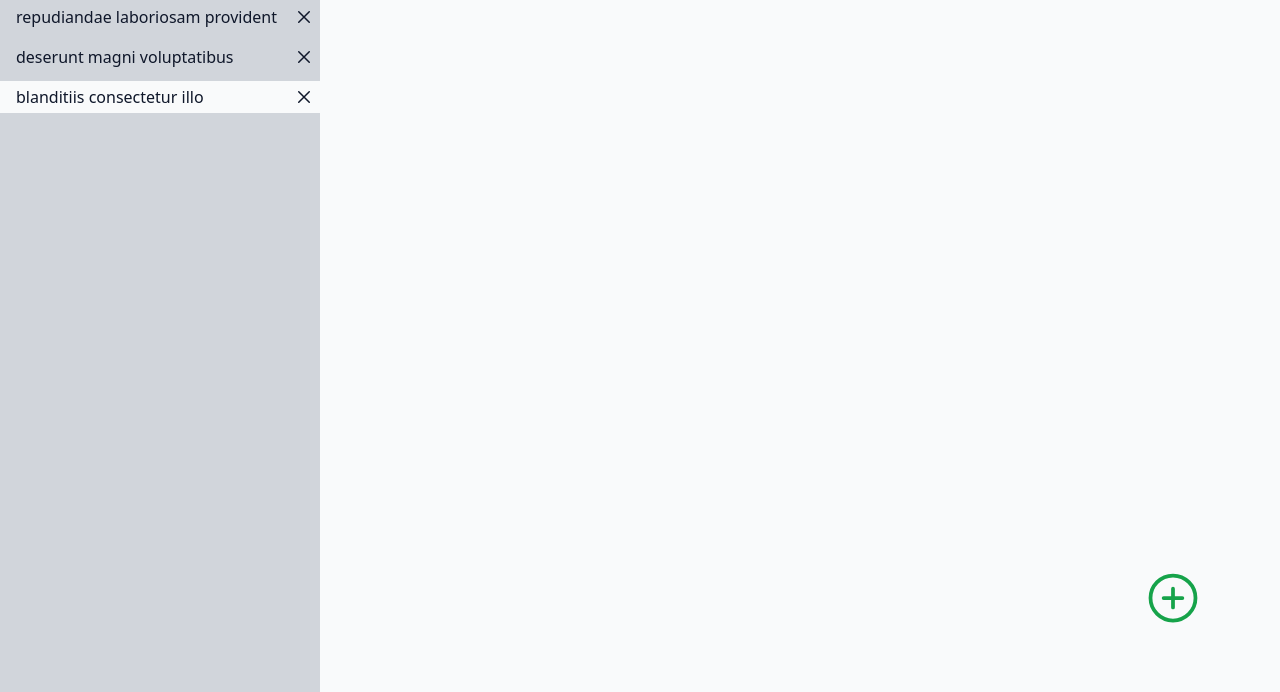
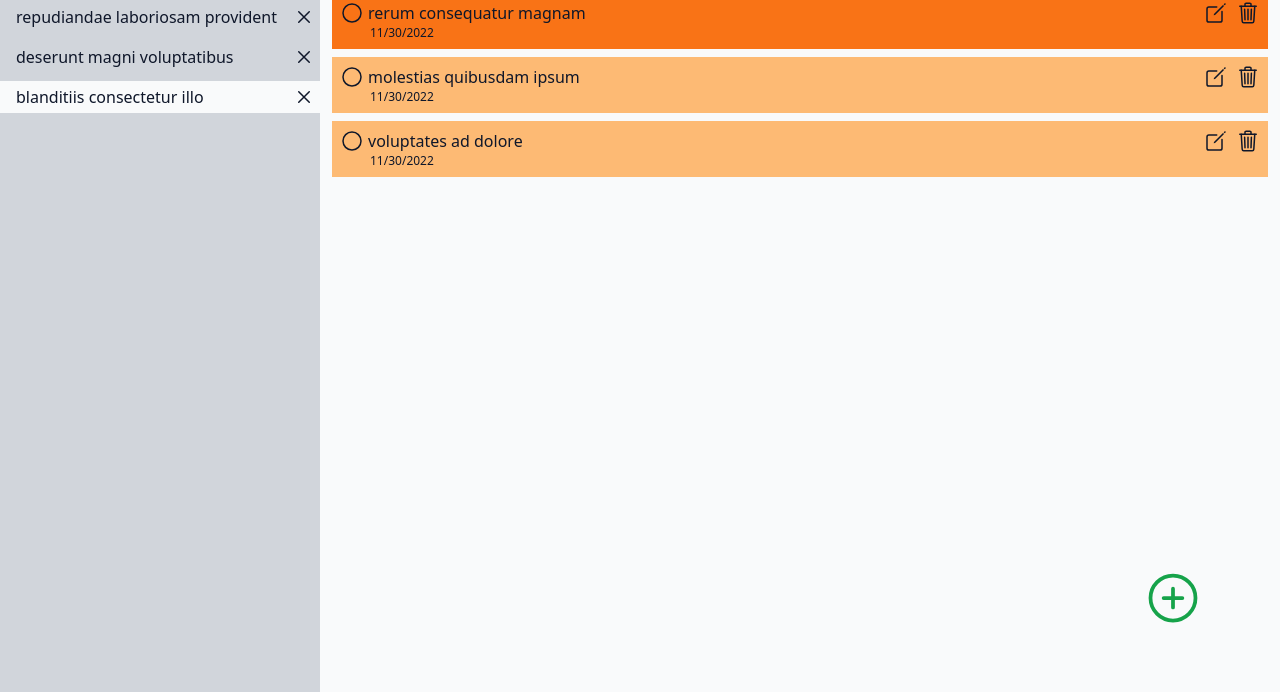
Before and after one commit to MERatio/todo-list, a website built with webpack: page src/index.html in a window 1280 px wide. Shown: the part 108-800 px from the top of the page. Built offline with nearby package versions, Linux system fonts and the light colour scheme.

Commit message:
Add Todo, and populate data using it

```diff
--- a/package.json
+++ b/package.json
@@ -37,6 +37,7 @@
   },
   "dependencies": {
     "@faker-js/faker": "^7.6.0",
+    "date-fns": "^2.29.3",
     "nanoid": "^4.0.0"
   }
 }
--- a/src/index.html
+++ b/src/index.html
@@ -57,7 +57,7 @@
           <h3
             class="js-todos-project text-center text-lg font-bold md:text-xl"
           ></h3>
-          <ul class="mt-2 space-y-2">
+          <ul class="js-todo-list mt-2 space-y-2">
             <!-- li class="bg-orange-200 p-2">
               <div class="flex items-center">
                 <button
--- a/src/js/Dom.js
+++ b/src/js/Dom.js
@@ -1,4 +1,6 @@
+import format from 'date-fns/format';
 import Project from './Project';
+import Todo from './Todo';
 import eventEmitter from './eventEmitter';
 
 const Dom = (function () {
@@ -8,6 +10,84 @@ const Dom = (function () {
   const _newProjectBtn = document.querySelector('.js-new-project-btn');
   const _projectList = document.querySelector('.js-project-list');
   const _todosProject = document.querySelector('.js-todos-project');
+  const _todoList = document.querySelector('.js-todo-list');
+
+  function _createTodo(data) {
+    const priorityColors = {
+      1: 'bg-orange-200',
+      2: 'bg-orange-300',
+      3: 'bg-orange-400',
+      4: 'bg-orange-500',
+    };
+
+    const todo = document.createElement('li');
+    todo.classList.add(`${priorityColors[data.priority]}`, 'p-2');
+
+    const topDiv = document.createElement('div');
+    topDiv.classList.add('flex', 'items-center');
+    todo.appendChild(topDiv);
+
+    const completeBtn = document.createElement('button');
+    completeBtn.setAttribute('type', 'button');
+    completeBtn.classList.add(
+      'flex',
+      'cursor-pointer',
+      'items-center',
+      'hover:text-slate-700'
+    );
+    completeBtn.setAttribute('title', 'Mark as complete');
+    completeBtn.setAttribute('aria-label', 'Mark as complete');
+    topDiv.appendChild(completeBtn);
+
+    const completeBtnIcon = document.createElement('ion-icon');
+    completeBtnIcon.setAttribute('name', 'ellipse-outline');
+    completeBtn.appendChild(completeBtnIcon);
+
+    const title = document.createElement('p');
+    title.classList.add('ml-1', 'mr-auto');
+    title.textContent = data.title;
+    topDiv.appendChild(title);
+
+    const editBtn = document.createElement('button');
+    editBtn.setAttribute('type', 'button');
+    editBtn.classList.add(
+      'flex',
+      'cursor-pointer',
+      'items-center',
+      'hover:text-slate-700'
+    );
+    editBtn.setAttribute('title', 'Edit todo');
+    editBtn.setAttribute('aria-label', 'Edit todo');
+    topDiv.appendChild(editBtn);
+
+    const editBtnIcon = document.createElement('ion-icon');
+    editBtnIcon.setAttribute('name', 'create-outline');
+    editBtn.appendChild(editBtnIcon);
+
+    const deleteBtn = document.createElement('button');
+    deleteBtn.setAttribute('type', 'button');
+    deleteBtn.classList.add(
+      'ml-2',
+      'flex',
+      'cursor-pointer',
+      'items-center',
+      'hover:text-red-800'
+    );
+    deleteBtn.setAttribute('title', 'Delete todo');
+    deleteBtn.setAttribute('aria-label', 'Delete todo');
+    topDiv.appendChild(deleteBtn);
+
+    const deleteBtnIcon = document.createElement('ion-icon');
+    deleteBtnIcon.setAttribute('name', 'trash-outline');
+    deleteBtn.appendChild(deleteBtnIcon);
+
+    const date = document.createElement('p');
+    date.classList.add('ml-[30px]', 'text-xs');
+    date.textContent = format(data.dueDate, 'MM/dd/yyyy');
+    todo.appendChild(date);
+
+    return todo;
+  }
 
   function _handleFinishedProjectCreation(event) {
     event.preventDefault();
@@ -94,7 +174,6 @@ const Dom = (function () {
 
     window.addEventListener('click', _handleFinishedProjectCreation);
   }
-
   function _handleMenuClick() {
     const menuBtnIconName = _projectsNav.classList.contains('hidden')
       ? 'close-outline'
@@ -113,12 +192,19 @@ const Dom = (function () {
   function setNewActiveProject(projectId) {
     const prevActiveProject = document.querySelector('.active-project');
     const activeProject = document.querySelector(`[data-id="${projectId}"]`);
+    const todos = Todo.findByProjectId(projectId);
 
     if (prevActiveProject) {
       prevActiveProject.classList.remove('active-project');
     }
 
     activeProject.classList.add('active-project');
+
+    _todoList.innerHTML = '';
+
+    for (let todo of todos) {
+      addTodo(todo);
+    }
   }
 
   function addProject(data) {
@@ -128,7 +214,12 @@ const Dom = (function () {
     eventEmitter.emit('project-render', project);
   }
 
-  return { attachEvents, setNewActiveProject, addProject };
+  function addTodo(data) {
+    const todo = _createTodo(data);
+    _todoList.appendChild(todo);
+  }
+
+  return { attachEvents, setNewActiveProject, addProject, addTodo };
 })();
 
 export default Dom;
--- /dev/null
+++ b/src/js/Todo.js
@@ -0,0 +1,27 @@
+import { nanoid } from 'nanoid';
+import eventEmitter from './eventEmitter';
+
+function Todo(id = nanoid(), title, description, dueDate, priority, projectId) {
+  return {
+    id,
+    title,
+    description,
+    dueDate: new Date(dueDate),
+    priority,
+    projectId,
+  };
+}
+
+Todo.todos = [];
+
+Todo.create = ({ id, title, description, dueDate, priority, projectId }) => {
+  const todo = Todo(id, title, description, dueDate, priority, projectId);
+  eventEmitter.emit('todo-create', todo);
+};
+
+Todo.findByProjectId = (projectId) => {
+  const result = Todo.todos.filter((todo) => todo.projectId === projectId);
+  return result;
+};
+
+export default Todo;
--- a/src/js/eventEmitter.js
+++ b/src/js/eventEmitter.js
@@ -1,5 +1,6 @@
 import { EventEmitter } from 'events';
 import Project from './Project';
+import Todo from './Todo';
 import Dom from './Dom';
 
 const eventEmitter = new EventEmitter();
@@ -16,4 +17,12 @@ eventEmitter.on('project-render', (project) => {
   Dom.setNewActiveProject(projectId);
 });
 
+eventEmitter.on('todo-create', (todo) => {
+  Todo.todos = [...Todo.todos, todo];
+  localStorage.setItem('todos', JSON.stringify(Todo.todos));
+  if (todo.projectId === Project.activeProject.id) {
+    Dom.addTodo(todo);
+  }
+});
+
 export default eventEmitter;
--- a/src/js/populate.js
+++ b/src/js/populate.js
@@ -1,5 +1,10 @@
 import { faker } from '@faker-js/faker';
 import Project from './Project';
+import Todo from './Todo';
+
+function getRandomItem(arr) {
+  return arr[Math.floor(Math.random() * arr.length)];
+}
 
 function addProjects() {
   const projects = JSON.parse(localStorage.getItem('projects'));
@@ -9,14 +14,33 @@ function addProjects() {
     }
   } else {
     for (let i = 0; i < 3; i++) {
-      const title = faker.lorem.words();
-      Project.create({ title });
+      Project.create({ title: faker.lorem.words() });
+    }
+  }
+}
+
+function addTodos(projects) {
+  const todos = JSON.parse(localStorage.getItem('todos'));
+  if (todos) {
+    for (const todo of todos) {
+      Todo.create(todo);
+    }
+  } else {
+    for (let i = 0; i < 10; i++) {
+      Todo.create({
+        title: faker.lorem.words(),
+        description: faker.lorem.sentence(),
+        dueDate: faker.date.soon(),
+        priority: getRandomItem([1, 2, 3, 4]),
+        projectId: getRandomItem(projects).id,
+      });
     }
   }
 }
 
 function populate() {
   addProjects();
+  addTodos(Project.projects);
 }
 
 export default populate;
```
Also changed, not shown: 1 other file.
